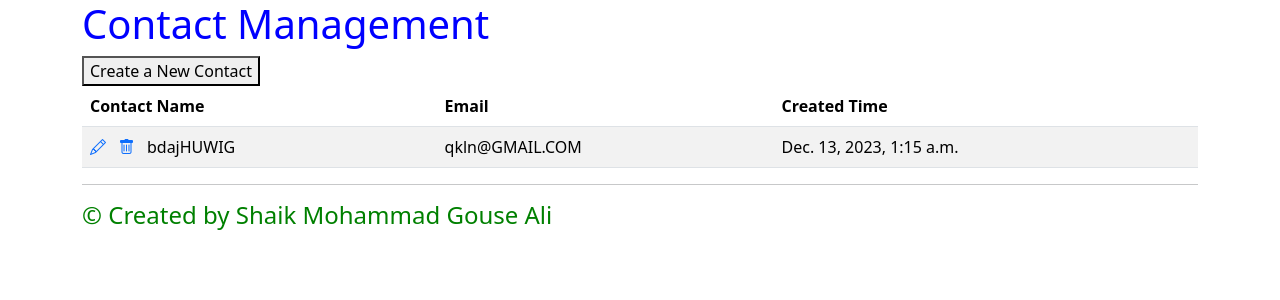
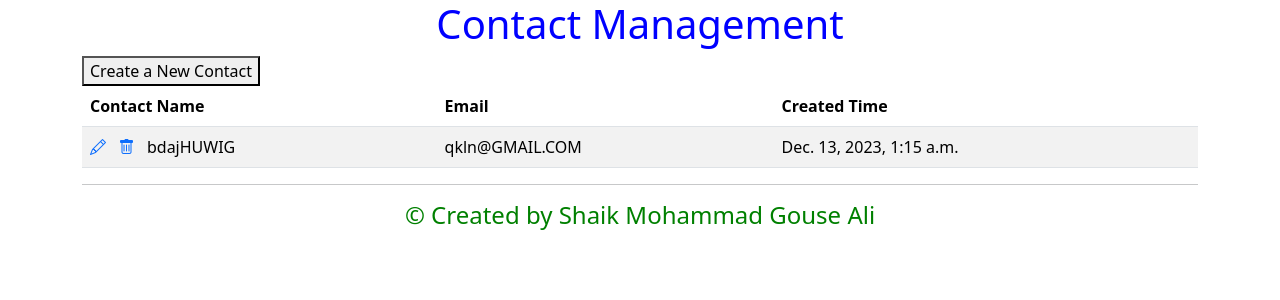
Before and after one commit to ShaikMohammadGouseAli/shaik_mohammadgouseali, a Django app: page / in a window 1280 px wide. Shown: the top 300 px of the page. Run offline with Django 4.2, Linux system fonts and the light colour scheme; data comes from the database, SQL or seed files in the repository; both versions use the stored data as it was after the commit; some libraries are stand-ins or nearby versions.

Commit message:
Styling Added

```diff
--- a/shaik_mohammadgouseali/contacts/templates/contacts/contact_detail.html
+++ b/shaik_mohammadgouseali/contacts/templates/contacts/contact_detail.html
@@ -1,6 +1,12 @@
 {% extends "base.html" %}
 
 {% block content %}
+
+<style>
+    .centered-text {
+    text-align: center;
+}
+</style>
 
 <div class="centered-text" style="color: blue;">
     <h1>Contact Details</h1>
--- a/shaik_mohammadgouseali/contacts/templates/contacts/contact_list.html
+++ b/shaik_mohammadgouseali/contacts/templates/contacts/contact_list.html
@@ -1,6 +1,12 @@
 {% extends "base.html" %}
 
 {% block content %}
+<style>
+        .centered-text {
+        text-align: center;
+    }
+</style>
+
 
 <div class="centered-text" style="color: blue;">
     <h1>Contact Management</h1>
--- a/shaik_mohammadgouseali/templates/base.html
+++ b/shaik_mohammadgouseali/templates/base.html
@@ -15,6 +15,12 @@
   <link rel="stylesheet"
     href="https://cdn.jsdelivr.net/npm/bootstrap-icons@1.3.0/font/bootstrap-icons.css">
   <title>Contact Management</title>
+  <style>
+    .centered-text {
+    text-align: center;
+}
+</style>
+
 </head>
 
 <body>
```
Also changed, not shown: shaik_mohammadgouseali/db.sqlite3.
